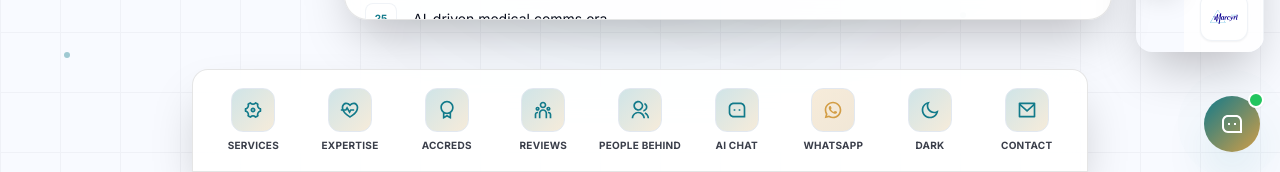
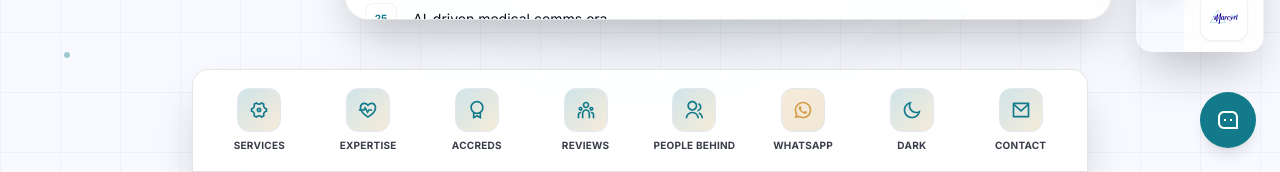
Before and after one commit to AbdelazizSleem01/Marvel-HealthCare, a Next.js app: page / in a window 1280 px wide. Shown: the part 628-800 px from the top of the page. Built offline with nearby package versions, Linux system fonts and the light colour scheme.

Commit message:
Sync: Reposition chat widget, remove redundant toolbar icon, and fix Framer Motion warnings

```diff
--- a/components/sections/CompaniesSection.tsx
+++ b/components/sections/CompaniesSection.tsx
@@ -22,6 +22,7 @@ import { useTheme } from "next-themes";
 import ReactCountryFlag from "react-country-flag";
 import { motion, AnimatePresence, useMotionValue, useSpring, useTransform } from "framer-motion";
 import type { Company, SegmentedClient } from "@/types";
+import ChatWidget from "@/components/ui/ChatWidget";
 
 const SPRING_CONFIG = { type: "spring" as const, damping: 30, stiffness: 260 };
 
@@ -314,7 +315,6 @@ export default function CompaniesSection() {
                     { id: "accreds", onClick: () => handleStateChange(setShowAccreditations, true), icon: RiAwardLine, label: "Accreds", color: "primary", isActive: showAccreditations },
                     { id: "reviews", onClick: () => handleStateChange(setShowTestimonials, true), icon: RiTeamLine, label: "Reviews", color: "primary", isActive: showTestimonials },
                     { id: "people", onClick: () => handleStateChange(setShowPeople, true), icon: RiGroupLine, label: "People Behind", color: "primary", isActive: showPeople },
-                    { id: "chat", onClick: () => handleStateChange(setShowChat, true), icon: RiMessage3Line, label: "AI Chat", color: "primary", isActive: showChat },
                     { id: "whatsapp", href: "https://wa.me/201000000000", icon: RiWhatsappLine, label: "WhatsApp", color: "secondary", isActive: false },
                     { id: "theme", onClick: () => setTheme(theme === "dark" ? "light" : "dark"), icon: mounted ? (theme === "dark" ? RiSunLine : RiMoonLine) : RiSunLine, label: mounted ? (theme === "dark" ? "Light" : "Dark") : "Theme", color: "primary", isActive: false },
                     { id: "contact", href: "/contact", icon: RiMailLine, label: "Contact", color: "primary", isActive: false },
@@ -948,18 +948,7 @@ export default function CompaniesSection() {
 
       {/* ─── Task 10: Floating Chat Widget ─── */}
       {!isMobile && (
-        <motion.button
-          initial={{ scale: 0, y: 20 }}
-          animate={{ scale: 1, y: 0 }}
-          whileHover={{ scale: 1.1, y: -4 }}
-          whileTap={{ scale: 0.9 }}
-          onClick={() => setShowChat(true)}
-          className="fixed bottom-5 right-5 z-[60] w-14 h-14 rounded-full bg-gradient-to-br from-primary-500 to-secondary-500 text-white shadow-2xl shadow-primary-500/30 flex items-center justify-center group"
-        >
-          <div className="absolute inset-0 rounded-full bg-primary-400 animate-ping opacity-20 group-hover:opacity-40 transition-opacity" />
-          <RiMessage3Line size={24} className="relative z-10" />
-          <div className="absolute -top-1 -right-1 w-4 h-4 bg-green-500 border-2 border-white dark:border-surface-dark rounded-full shadow-sm" />
-        </motion.button>
+        <ChatWidget externalOpen={showChat} />
       )}
     </section>
   );
@@ -2167,8 +2156,7 @@ function PeopleBehindView({ onClose }: { onClose: () => void }) {
             <button
               key={cat}
               onClick={() => setActiveCat(cat)}
-               className={`px-4 py-2 rounded-xl text-xs font-bold transition-all whitespace-nowrap ${
-                 activeCat === cat
+              className={`px-4 py-2 rounded-xl text-xs font-bold transition-all whitespace-nowrap ${activeCat === cat
                 ? "bg-primary-500 text-white shadow-lg shadow-primary-500/30"
                 : "bg-surface-light/80 dark:bg-surface-dark/80 text-text-light/70 dark:text-text-dark/70 border border-border-light/50 dark:border-white/10 hover:bg-primary-500/10 hover:text-primary-500 transition-all"
                 }`}
@@ -2180,7 +2168,7 @@ function PeopleBehindView({ onClose }: { onClose: () => void }) {
 
         {/* Team Grid */}
         <div className="grid grid-cols-2 gap-4">
-           <AnimatePresence mode="wait">
+          <AnimatePresence>
             {filteredTeam.map((person, i) => (
               <motion.div
                 key={person.name}
@@ -2210,15 +2198,8 @@ function PeopleBehindView({ onClose }: { onClose: () => void }) {
 function ChatInfoView({ onClose }: { onClose: () => void }) {
   return (
     <BoxWrapper title="AI Support" subtitle="Always Online" onClose={onClose} icon={RiMessage3Line}>
-      <div className="flex flex-col h-full space-y-4">
-        <div className="flex-1 p-4 rounded-2xl bg-surface-light dark:bg-surface-dark border border-border-light/50 flex flex-col justify-center items-center text-center">
-          <div className="w-16 h-16 rounded-full bg-primary-500/10 flex items-center justify-center mb-4">
-            <RiMessage3Line className="text-primary-500" size={32} />
-          </div>
-          <h4 className="font-bold text-text-light dark:text-text-dark">How can we help?</h4>
-          <p className="text-xs text-muted-light dark:text-muted-dark mt-2">Our AI assistant is ready to answer your questions about Marvel Group.</p>
-        </div>
-        <button onClick={() => { /* Real chat logic would go here */ }} className="w-full py-3 rounded-2xl bg-primary-500 text-white font-bold shadow-lg">Start Conversation</button>
+      <div className="h-[450px]">
+        <ChatWidget inline={true} />
       </div>
     </BoxWrapper>
   );
--- a/components/ui/ChatWidget.tsx
+++ b/components/ui/ChatWidget.tsx
@@ -31,8 +31,15 @@ function getBotResponse(userMessage: string): string {
   return botResponses.default;
 }
 
-export default function ChatWidget() {
+export default function ChatWidget({ externalOpen, inline = false }: { externalOpen?: boolean, inline?: boolean }) {
   const [isOpen, setIsOpen] = useState(false);
+
+  useEffect(() => {
+    if (externalOpen !== undefined) {
+      setIsOpen(externalOpen);
+    }
+  }, [externalOpen]);
+
   const [messages, setMessages] = useState<Message[]>([
     { id: 1, text: "Hi there! 👋 How can we help you today?", sender: "bot", timestamp: new Date() }
   ]);
@@ -52,7 +59,6 @@ export default function ChatWidget() {
     e.preventDefault();
     if (!input.trim()) return;
 
-    // Add user message
     const userMsg: Message = {
       id: Date.now(),
       text: input,
@@ -63,7 +69,6 @@ export default function ChatWidget() {
     setInput("");
     setIsTyping(true);
 
-    // Simulate bot typing and response
     setTimeout(() => {
       const botMsg: Message = {
         id: Date.now() + 1,
@@ -76,28 +81,8 @@ export default function ChatWidget() {
     }, 1000);
   };
 
-  return (
-    <>
-      {/* Chat Button */}
-      <button
-        onClick={() => setIsOpen(!isOpen)}
-        className={`fixed bottom-24 left-6 z-50 w-14 h-14 rounded-full flex items-center justify-center transition-all duration-300 shadow-lg ${
-          isOpen
-            ? "bg-red-500 hover:bg-red-600 rotate-90"
-            : "bg-primary-500 hover:bg-primary-600"
-        }`}
-        aria-label={isOpen ? "Close chat" : "Open chat"}
-      >
-        {isOpen ? (
-          <RiCloseLine size={24} className="text-white" />
-        ) : (
-          <RiMessage3Line size={24} className="text-white" />
-        )}
-      </button>
-
-      {/* Chat Window */}
-      {isOpen && (
-        <div className="fixed bottom-40 left-6 z-50 w-80 h-96 glass-dark rounded-2xl shadow-2xl border border-border-dark overflow-hidden flex flex-col">
+  const chatContent = (
+    <div className={`${inline ? "w-full h-[75vh]" : "fixed bottom-24 right-6 z-50 w-80 h-96"} glass-dark backdrop-blur-lg rounded-2xl shadow-2xl border border-border-dark overflow-hidden flex flex-col`}>
       {/* Header */}
       <div className="bg-primary-500 px-4 py-3 flex items-center gap-3 shrink-0">
         <div className="w-10 h-10 rounded-full bg-white/20 flex items-center justify-center">
@@ -117,8 +102,7 @@ export default function ChatWidget() {
             className={`flex ${msg.sender === "user" ? "justify-end" : "justify-start"}`}
           >
             <div
-                  className={`max-w-[85%] px-3 py-2 rounded-2xl text-sm ${
-                    msg.sender === "user"
+              className={`max-w-[85%] px-3 py-2 rounded-2xl text-sm ${msg.sender === "user"
                   ? "bg-primary-500 text-white rounded-br-md"
                   : "bg-surface-dark border border-border-dark text-text-dark rounded-bl-md"
                 }`}
@@ -156,7 +140,30 @@ export default function ChatWidget() {
         </button>
       </form>
     </div>
+  );
+
+  if (inline) return chatContent;
+
+  return (
+    <>
+      {/* Chat Button */}
+      <button
+        onClick={() => setIsOpen(!isOpen)}
+        className={`fixed bottom-6 right-6 z-50 w-14 h-14 rounded-full flex items-center justify-center transition-all duration-300 shadow-lg ${isOpen
+            ? "bg-red-500 hover:bg-red-600 rotate-90"
+            : "bg-primary-500 hover:bg-primary-600"
+          }`}
+        aria-label={isOpen ? "Close chat" : "Open chat"}
+      >
+        {isOpen ? (
+          <RiCloseLine size={24} className="text-white" />
+        ) : (
+          <RiMessage3Line size={24} className="text-white" />
         )}
+      </button>
+
+      {/* Chat Window */}
+      {isOpen && chatContent}
     </>
   );
 }
```
Lines whose indentation alone changed are shown as unchanged.
